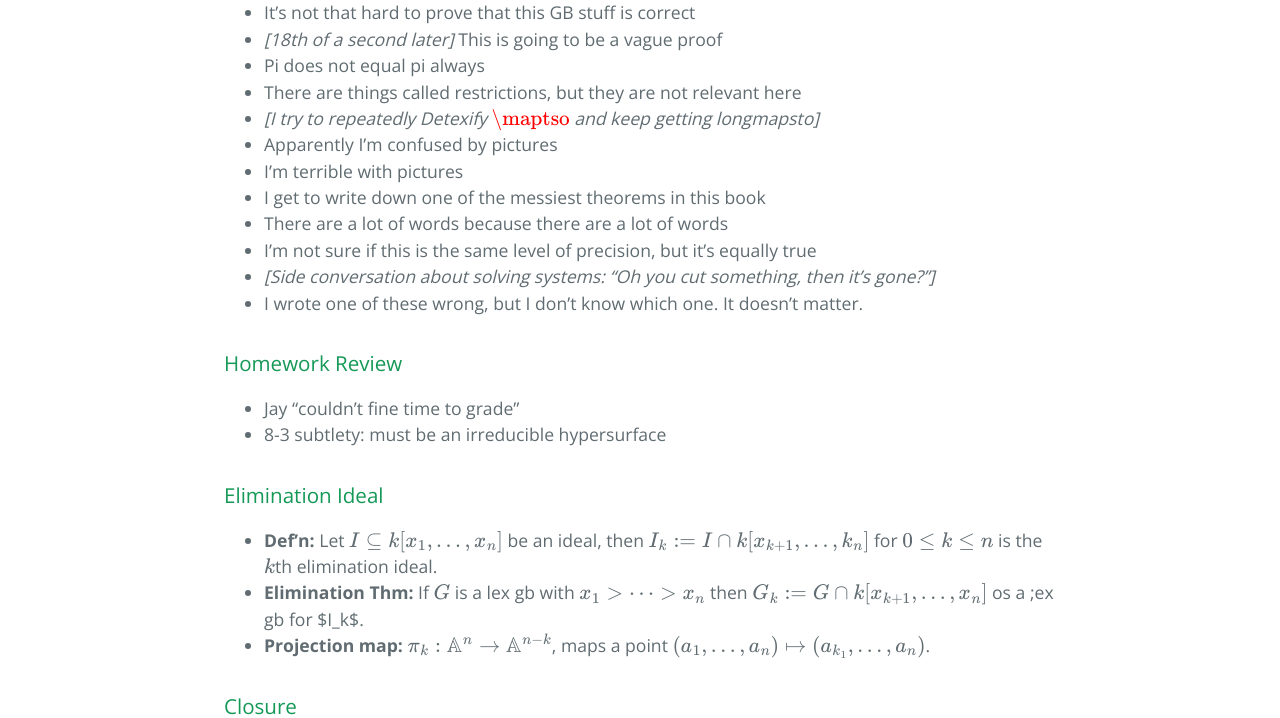
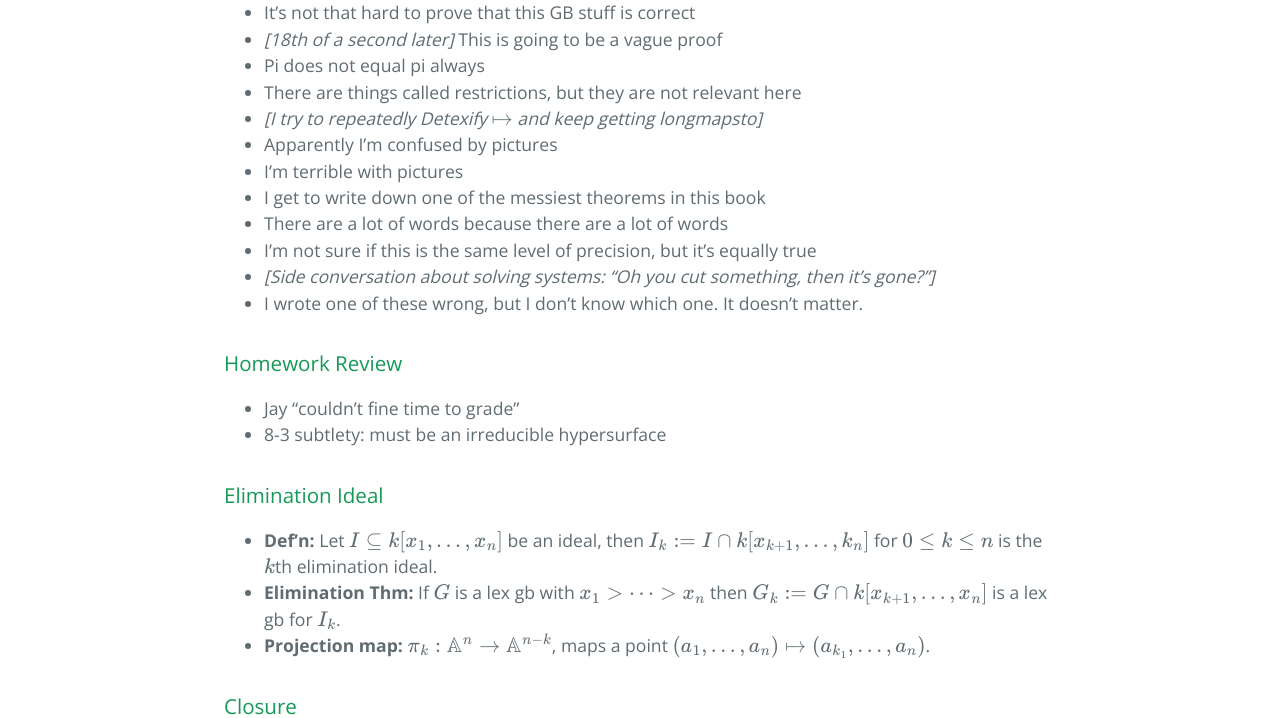
Before and after one commit to iCalculated/2019Notes, a Jekyll site: the page built from _posts/2019-10-30-MATH4990-L9.md, in a window 1280 px wide. Shown: the part 676-1394 px from the top of the page. Built offline with Jekyll 4.4.1, drawn with Linux system fonts in a browser that asks for light colours; our own code applies the rules of GitHub Pages for plain Markdown files; formulas are drawn with MathJax 3.

Commit message:
typesetting errors

```diff
--- a/_posts/2019-10-30-MATH4990-L9.md
+++ b/_posts/2019-10-30-MATH4990-L9.md
@@ -19,7 +19,7 @@ categories: [MATH4990]
 - *[18th of a second later]* This is going to be a vague proof
 - Pi does not equal pi always
 - There are things called restrictions, but they are not relevant here
-- *[I try to repeatedly Detexify $$\maptso$$ and keep getting longmapsto]*
+- *[I try to repeatedly Detexify $$\mapsto$$ and keep getting longmapsto]*
 - Apparently I'm confused by pictures
 - I'm terrible with pictures
 - I get to write down one of the messiest theorems in this book
@@ -38,7 +38,7 @@ categories: [MATH4990]
 - **Def'n:** Let $$I\subseteq k[x_1,\dots,x_n]$$ be an ideal, then
 $$I_k := I \cap k[x_{k+1},\dots,k_n]$$
 for $$0\leq k \leq n$$ is the $$k$$th elimination ideal.
-- **Elimination Thm:** If $$G$$ is a lex gb with $$x_1>\dots>x_n$$ then $$G_k:=G\cap k[x_{k+1},\dots,x_n]$$ os a ;ex gb for $I_k$.
+- **Elimination Thm:** If $$G$$ is a lex gb with $$x_1>\dots>x_n$$ then $$G_k:=G\cap k[x_{k+1},\dots,x_n]$$ is a lex gb for $$I_k$$.
 - **Projection map:** $$\pi_k: \mathbb{A}^n\to\mathbb{A}^{n-k}$$, maps a point $$(a_1,\dots,a_n)\mapsto (a_{k_1},\dots,a_n)$$.
 
 ### Closure
```
